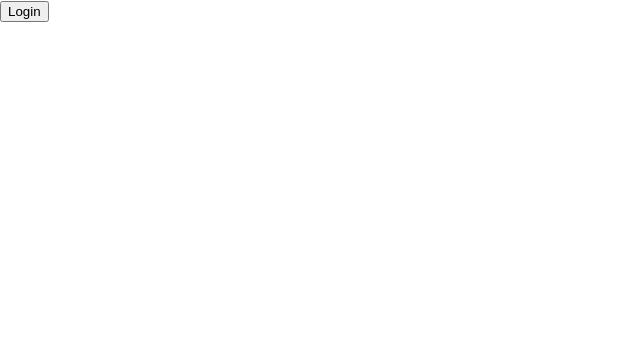
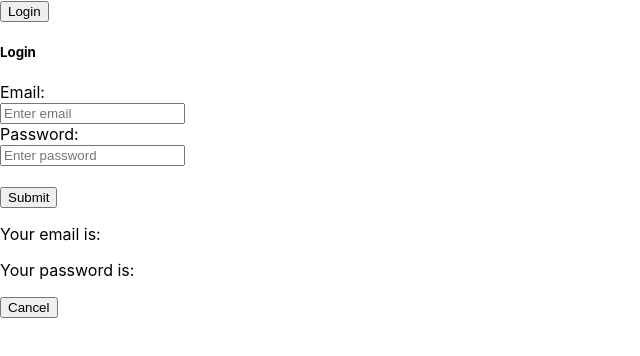
Before and after one commit to gobrien06/IVCCSCWeb, a React (Create React App) app in the folder client/: page / in a window 1280 px wide. Both pictures are taken after a click on the button "Login". Shown: the top 356 px of the page, without its empty margins (0-640 px from the left). Built offline with nearby package versions, Linux system fonts and the light colour scheme.

Commit message:
functionality of login modal

```diff
--- a/client/src/components/LoginModal/LoginModal.js
+++ b/client/src/components/LoginModal/LoginModal.js
@@ -1,5 +1,5 @@
 import React, { Component } from 'react';
-import {Input, FormGroup, Label, Button, Modal,ModalHeader, ModalBody, Form} from 'reactstrap';
+import {Input, FormGroup, Label, Button, Modal, ModalHeader, ModalBody, ModalFooter, Form} from 'reactstrap';
 import Axios from 'axios';
 
 export default class LoginModal extends Component{
@@ -20,6 +20,7 @@ export default class LoginModal extends Component{
     };
     Axios.post('http://localhost:8000',{user}) //tries to post user object to server - replace this
     .then(res=>{
+      //remove log later
       console.log(res);
       console.log(res.data);
     })
@@ -35,7 +36,7 @@ export default class LoginModal extends Component{
   render() {
     return (
       <Modal isOpen={this.props.isOpen} toggle={this.props.toggle} className="loginModal">
-      <ModalHeader toggle={this.props.toggle}> Login </ModalHeader>
+      <ModalHeader> Login </ModalHeader>
       <ModalBody>
       <Form onSubmit={this.handleChange}>
         <FormGroup controlId="formControlsText">
@@ -48,14 +49,18 @@ export default class LoginModal extends Component{
          <Input type="text" placeholder="Enter password" name="password"/>
       </FormGroup>
       <br/>
-      <br/>
       <Button type="submit">
-      Login
+        Submit
       </Button>
       <p> Your email is: {this.state.email}</p>
       <p> Your password is: {this.state.password}</p>
       </Form>
       </ModalBody>
+      <ModalFooter>
+      <Button onClick={this.props.toggle}>
+      Cancel
+      </Button>
+      </ModalFooter>
       </Modal>
     );
   }
--- a/client/src/components/NavBar/NavBar.js
+++ b/client/src/components/NavBar/NavBar.js
@@ -6,21 +6,22 @@ export default class NavBar extends Component{
  constructor(props){
    super(props);
      this.state={
-       modalOpen:false,
+       isModalOpen:false,
      }
  }
  toggle=()=>{
-   this.setState.modalOpen=!this.state.modalOpen;
+   this.setState({isModalOpen:!this.state.isModalOpen})
    console.log("Modal state changed!");
  }
    render(){
      return(
        <div class="navBar">
-         <Button onClick={this.toggle}
-         >
+         <Button onClick={()=>{
+          this.toggle()
+         }}>
          Login
          </Button>
-         <LoginModal isOpen={this.state.modalOpen} toggle={this.toggle}/>
+         <LoginModal isOpen={this.state.isModalOpen} toggle={this.toggle}/>
        </div>
      )
    }
```
